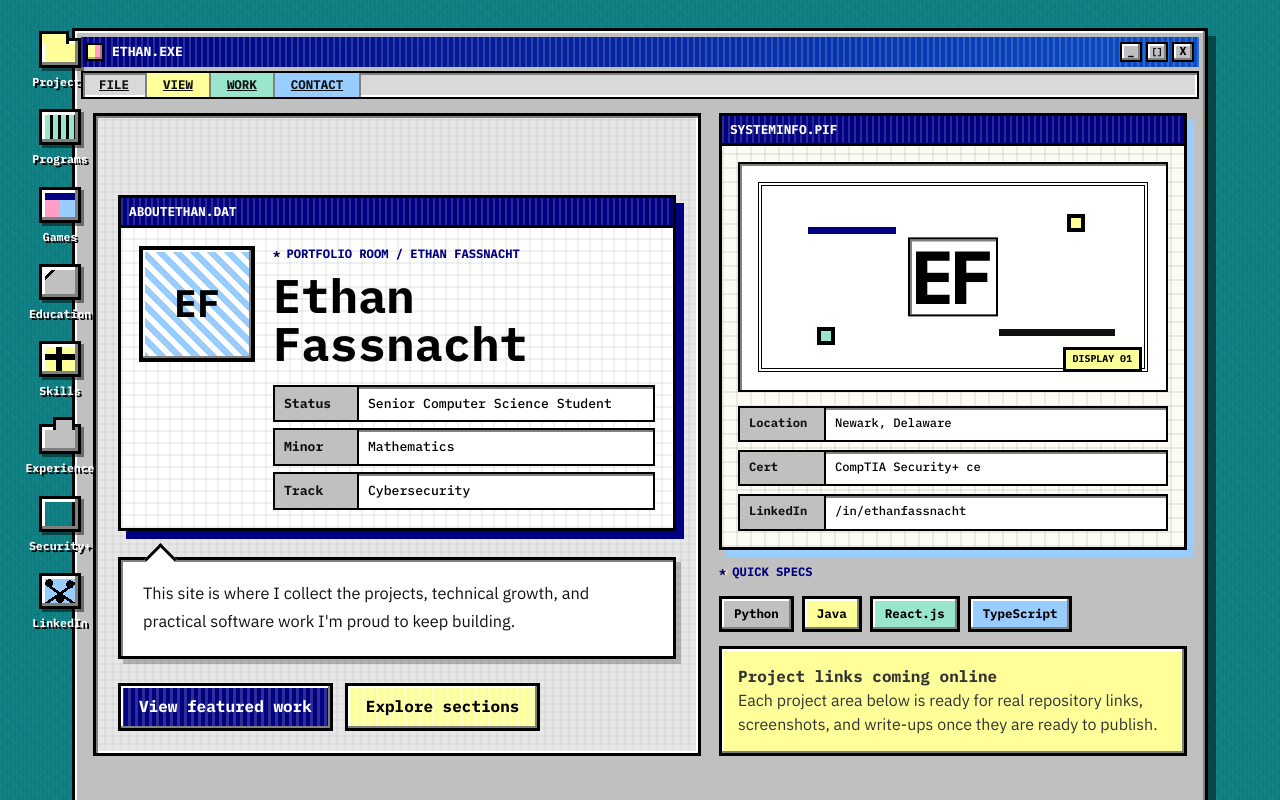
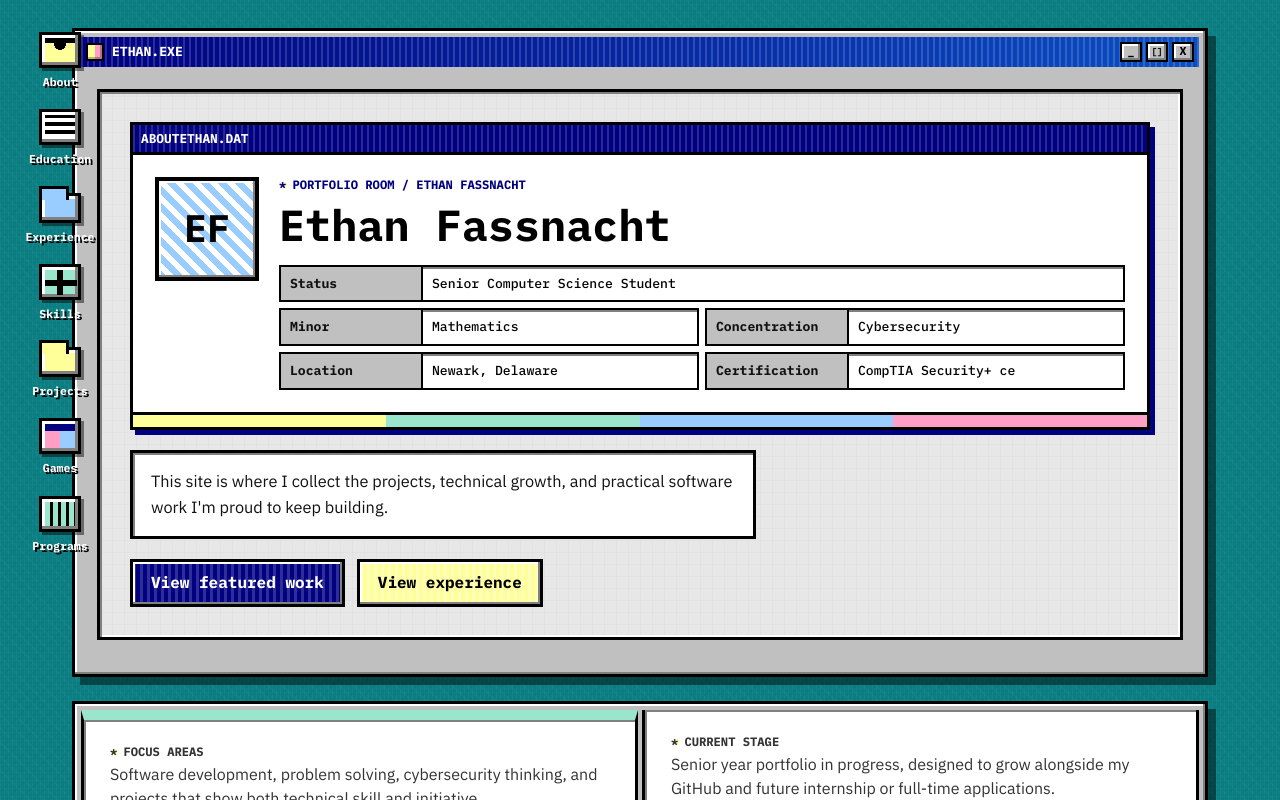
Before and after one commit to ethanfass/EthanFassPortfolio, a React (Vite) app: page / in a window 1280 px wide. Shown: the top 800 px of the page. Built offline with nearby package versions, Linux system fonts and the light colour scheme.

Commit message:
Make retro desktop design the main portfolio

```diff
--- a/src/App.css
+++ b/src/App.css
@@ -41,6 +41,13 @@
     3px 3px 0 rgba(0, 0, 0, 0.45);
 }
 
+.desktop-icon-about {
+  background:
+    radial-gradient(circle at 50% 30%, #000000 0 6px, transparent 6px),
+    linear-gradient(0deg, transparent 0 22px, #000000 22px 28px, transparent 28px),
+    var(--accent-yellow);
+}
+
 .desktop-icon-folder {
   height: 30px;
   margin-top: 6px;
@@ -53,7 +60,7 @@
   top: -10px;
   left: -3px;
   width: 24px;
-  height: 10px;
+  height: 11px;
   border: 3px solid #000000;
   border-bottom: 0;
   background: var(--accent-yellow);
@@ -72,16 +79,40 @@
 }
 
 .desktop-icon-document {
+  overflow: hidden;
   background:
-    linear-gradient(135deg, transparent 0 9px, #000000 9px 12px, var(--window) 12px),
+    linear-gradient(0deg, transparent 0 8px, #000000 8px 12px, transparent 12px 16px, #000000 16px 20px, transparent 20px 24px, #000000 24px 28px, transparent 28px),
     #ffffff;
 }
 
+.desktop-icon-document::before,
+.desktop-icon-document::after {
+  display: none;
+}
+
 .desktop-icon-tools {
-  background:
-    linear-gradient(90deg, transparent 0 14px, #000000 14px 20px, transparent 20px),
-    linear-gradient(0deg, transparent 0 14px, #000000 14px 20px, transparent 20px),
-    var(--accent-yellow);
+  overflow: hidden;
+  background: var(--accent-green);
+}
+
+.desktop-icon-tools::before {
+  content: '';
+  position: absolute;
+  left: 3.1px;
+  width: 31.45px;
+  top: 13px;
+  height: 6px;
+  background: #000000;
+}
+
+.desktop-icon-tools::after {
+  content: '';
+  position: absolute;
+  left: 15px;
+  top: 3px;
+  height: 25.7px;
+  width: 6px;
+  background: #000000;
 }
 
 .desktop-icon-network {
@@ -97,19 +128,26 @@
 .desktop-icon-briefcase {
   height: 30px;
   margin-top: 6px;
-  background: var(--window);
+  overflow: visible;
+  background:
+    linear-gradient(var(--accent-blue) 0 100%),
+    var(--accent-blue);
 }
 
 .desktop-icon-briefcase::before {
   content: '';
   position: absolute;
   top: -10px;
-  left: 11px;
-  width: 16px;
-  height: 10px;
+  left: -3px;
+  width: 24px;
+  height: 11px;
   border: 3px solid #000000;
   border-bottom: 0;
-  background: var(--window);
+  background: var(--accent-blue);
+}
+
+.desktop-icon-briefcase::after {
+  display: none;
 }
 
 .desktop-icon-certificate {
@@ -131,13 +169,10 @@
 }
 
 .hero-panel {
-  display: grid;
-  grid-template-columns: minmax(0, 1.13fr) minmax(310px, 0.87fr);
-  gap: 18px;
   width: min(1180px, calc(100% - 116px));
-  min-height: 650px;
+  min-height: 520px;
   margin: 0 auto;
-  padding: 82px 18px 46px;
+  padding: 58px 22px 34px;
   overflow: hidden;
 }
 
@@ -212,16 +247,7 @@
 }
 
 .system-menu {
-  position: absolute;
-  top: 40px;
-  left: 6px;
-  right: 6px;
-  z-index: 5;
-  display: flex;
-  height: 28px;
-  border: 2px solid #000000;
-  background: var(--window-mid);
-  box-shadow: var(--border-sunken);
+  display: none;
 }
 
 .system-menu span {
@@ -248,7 +274,6 @@
 }
 
 .hero-copy,
-.hero-aside,
 .section-heading,
 .project-card,
 .intro-band > div {
@@ -259,13 +284,13 @@
 .hero-copy {
   display: flex;
   flex-direction: column;
-  justify-content: flex-end;
-  min-height: 520px;
-  padding: 22px;
+  justify-content: center;
+  min-height: 428px;
+  padding: 30px;
   border: 3px solid #000000;
   background:
-    repeating-linear-gradient(90deg, rgba(0, 0, 0, 0.035) 0 2px, transparent 2px 8px),
-    repeating-linear-gradient(0deg, rgba(0, 0, 0, 0.035) 0 2px, transparent 2px 8px),
+    repeating-linear-gradient(90deg, rgba(0, 0, 0, 0.025) 0 1px, transparent 1px 12px),
+    repeating-linear-gradient(0deg, rgba(0, 0, 0, 0.025) 0 1px, transparent 1px 12px),
     #e7e7e7;
   box-shadow: var(--border-sunken);
 }
@@ -275,7 +300,16 @@
   background: var(--window);
   box-shadow:
     var(--border-raised),
-    8px 8px 0 var(--title-blue);
+    5px 5px 0 var(--title-blue);
+}
+
+.profile-dialog::after {
+  content: '';
+  display: block;
+  height: 12px;
+  border-top: 3px solid #000000;
+  background:
+    linear-gradient(90deg, var(--accent-yellow) 0 25%, var(--accent-green) 25% 50%, var(--accent-blue) 50% 75%, var(--accent-pink) 75% 100%);
 }
 
 .dialog-titlebar {
@@ -296,12 +330,10 @@
 
 .profile-body {
   display: grid;
-  grid-template-columns: 116px minmax(0, 1fr);
-  gap: 18px;
-  padding: 18px;
+  grid-template-columns: 104px minmax(0, 1fr);
+  gap: 20px;
+  padding: 22px;
   background:
-    repeating-linear-gradient(90deg, rgba(0, 0, 0, 0.055) 0 2px, transparent 2px 12px),
-    repeating-linear-gradient(0deg, rgba(0, 0, 0, 0.055) 0 2px, transparent 2px 12px),
     #ffffff;
 }
 
@@ -361,23 +393,28 @@
   width: fit-content;
   max-width: 100%;
   margin-top: 8px;
-  font-size: 2.95rem;
+  font-size: 2.72rem;
   line-height: 1;
   letter-spacing: 0;
 }
 
 .profile-fields dl {
   display: grid;
+  grid-template-columns: repeat(2, minmax(0, 1fr));
   gap: 6px;
   margin: 18px 0 0;
 }
 
 .profile-fields div {
   display: grid;
-  grid-template-columns: 84px minmax(0, 1fr);
+  grid-template-columns: 142px minmax(0, 1fr);
   border: 2px solid #000000;
   background: #ffffff;
   box-shadow: var(--border-sunken);
+}
+
+.profile-fields div:first-child {
+  grid-column: 1 / -1;
 }
 
 .profile-fields dt,
@@ -410,36 +447,25 @@
 .hero-text {
   position: relative;
   max-width: 64ch;
-  margin-top: 26px;
-  padding: 20px 22px;
+  margin-top: 20px;
+  padding: 16px 18px;
   border: 3px solid #000000;
   background: #ffffff;
-  box-shadow:
-    var(--border-sunken),
-    5px 5px 0 rgba(0, 0, 0, 0.24);
+  box-shadow: var(--border-sunken);
   color: var(--ink);
   font-size: 1.02rem;
-  line-height: 1.72;
+  line-height: 1.58;
 }
 
 .hero-text::before {
-  content: '';
-  position: absolute;
-  top: -12px;
-  left: 28px;
-  width: 20px;
-  height: 20px;
-  border-top: 3px solid #000000;
-  border-left: 3px solid #000000;
-  background: #ffffff;
-  transform: rotate(45deg);
+  display: none;
 }
 
 .hero-actions {
   display: flex;
   flex-wrap: wrap;
   gap: 12px;
-  margin-top: 24px;
+  margin-top: 20px;
 }
 
 .primary-link,
@@ -486,13 +512,6 @@
   outline-offset: 4px;
 }
 
-.hero-aside {
-  display: flex;
-  flex-direction: column;
-  gap: 14px;
-  min-height: 520px;
-}
-
 .system-info-window {
   overflow: hidden;
   border: 3px solid #000000;
@@ -504,23 +523,18 @@
 
 .system-display {
   display: grid;
-  gap: 14px;
-  padding: 16px;
+  gap: 12px;
+  padding: 14px;
   background:
-    repeating-linear-gradient(90deg, rgba(0, 0, 0, 0.07) 0 2px, transparent 2px 14px),
-    repeating-linear-gradient(0deg, rgba(0, 0, 0, 0.07) 0 2px, transparent 2px 14px),
     #fdfcf4;
 }
 
 .display-preview {
   position: relative;
-  min-height: 230px;
+  min-height: 150px;
   overflow: hidden;
   border: 3px solid #000000;
   background:
-    repeating-linear-gradient(90deg, rgba(0, 0, 0, 0.08) 0 2px, transparent 2px 18px),
-    repeating-linear-gradient(0deg, rgba(0, 0, 0, 0.08) 0 2px, transparent 2px 18px),
-    repeating-linear-gradient(45deg, rgba(18, 60, 135, 0.1) 0 2px, transparent 2px 9px),
     #fdfcf4;
   box-shadow: var(--border-sunken);
 }
@@ -535,17 +549,7 @@
 }
 
 .display-preview::after {
-  content: 'DISPLAY 01';
-  position: absolute;
-  right: 24px;
-  bottom: 18px;
-  padding: 2px 7px;
-  border: 3px solid #000000;
-  background: var(--accent-yellow);
-  color: #000000;
-  font-family: var(--font-display);
-  font-size: 0.62rem;
-  font-weight: 700;
+  display: none;
 }
 
 .display-initials {
@@ -580,13 +584,13 @@
 .display-line-one {
   left: 16%;
   top: 28%;
-  width: 88px;
+  width: 58px;
 }
 
 .display-line-two {
   right: 12%;
   bottom: 24%;
-  width: 116px;
+  width: 72px;
   border-color: var(--accent-rose);
 }
 
@@ -616,7 +620,7 @@
 
 .system-display div {
   display: grid;
-  grid-template-columns: 86px minmax(0, 1fr);
+  grid-template-columns: 76px minmax(0, 1fr);
   border: 2px solid #000000;
   background: #ffffff;
   box-shadow: var(--border-sunken);
@@ -644,6 +648,7 @@
   display: flex;
   flex-wrap: wrap;
   gap: 8px;
+  align-content: flex-start;
 }
 
 .highlight-pill {
@@ -983,8 +988,7 @@
     width: 100%;
   }
 
-  .hero-copy,
-  .hero-aside {
+  .hero-copy {
     min-height: auto;
   }
 
@@ -1023,7 +1027,7 @@
   }
 
   .hero-panel {
-    padding: 82px 10px 46px;
+    padding: 58px 10px 34px;
   }
 
   .system-menu span {
@@ -1049,6 +1053,10 @@
   }
 
   .profile-body {
+    grid-template-columns: 1fr;
+  }
+
+  .profile-fields dl {
     grid-template-columns: 1fr;
   }
 
--- a/src/App.jsx
+++ b/src/App.jsx
@@ -1,19 +1,13 @@
 import './App.css'
 
 const desktopShortcuts = [
+  { href: '#about', icon: 'about', label: 'About' },
+  { href: '#education', icon: 'document', label: 'Education' },
+  { href: '#experience', icon: 'briefcase', label: 'Experience' },
+  { href: '#skills', icon: 'tools', label: 'Skills' },
   { href: '#main-projects', icon: 'folder', label: 'Projects' },
+  { href: '#games', icon: 'window', label: 'Games' },
   { href: '#programs', icon: 'chip', label: 'Programs' },
-  { href: '#games', icon: 'window', label: 'Games' },
-  { href: '#education', icon: 'document', label: 'Education' },
-  { href: '#skills', icon: 'tools', label: 'Skills' },
-  { href: '#experience', icon: 'briefcase', label: 'Experience' },
-  { href: '#certifications', icon: 'certificate', label: 'Security+' },
-  {
-    href: 'https://www.linkedin.com/in/ethanfassnacht/',
-    icon: 'network',
-    label: 'LinkedIn',
-    external: true,
-  },
 ]
 
 const experienceItems = [
@@ -244,7 +238,7 @@ function App() {
         ))}
       </nav>
 
-      <section className="hero-panel">
+      <section className="hero-panel" id="about">
         <div className="window-titlebar">
           <span className="titlebar-icon" aria-hidden="true" />
           <span>ETHAN.EXE</span>
@@ -285,8 +279,16 @@ function App() {
                     <dd>Mathematics</dd>
                   </div>
                   <div>
-                    <dt>Track</dt>
+                    <dt>Concentration</dt>
                     <dd>Cybersecurity</dd>
+                  </div>
+                  <div>
+                    <dt>Location</dt>
+                    <dd>Newark, Delaware</dd>
+                  </div>
+                  <div>
+                    <dt>Certification</dt>
+                    <dd>CompTIA Security+ ce</dd>
                   </div>
                 </dl>
               </div>
@@ -302,58 +304,11 @@ function App() {
             <a href="#main-projects" className="primary-link">
               View featured work
             </a>
-            <a href="#programs" className="secondary-link">
-              Explore sections
+            <a href="#experience" className="secondary-link">
+              View experience
             </a>
           </div>
         </div>
-
-        <aside className="hero-aside">
-          <div className="system-info-window">
-            <div className="dialog-titlebar">
-              <span>systeminfo.pif</span>
-            </div>
-            <div className="system-display">
-              <div className="display-preview" aria-hidden="true">
-                <div className="display-initials">EF</div>
-                <span className="display-line display-line-one" />
-                <span className="display-line display-line-two" />
-                <span className="display-pixel display-pixel-one" />
-                <span className="display-pixel display-pixel-two" />
-              </div>
-              <dl>
-                <div>
-                  <dt>Location</dt>
-                  <dd>Newark, Delaware</dd>
-                </div>
-                <div>
-                  <dt>Cert</dt>
-                  <dd>CompTIA Security+ ce</dd>
-                </div>
-                <div>
-                  <dt>LinkedIn</dt>
-                  <dd>/in/ethanfassnacht</dd>
-                </div>
-              </dl>
-            </div>
-          </div>
-
-          <p className="panel-title">Quick Specs</p>
-          <div className="highlight-list">
-            <span className="highlight-pill">Python</span>
-            <span className="highlight-pill">Java</span>
-            <span className="highlight-pill">React.js</span>
-            <span className="highlight-pill">TypeScript</span>
-          </div>
-
-          <div className="note-card">
-            <p className="note-title">Project links coming online</p>
-            <p>
-              Each project area below is ready for real repository links,
-              screenshots, and write-ups once they are ready to publish.
-            </p>
-          </div>
-        </aside>
 
       </section>
 
```
